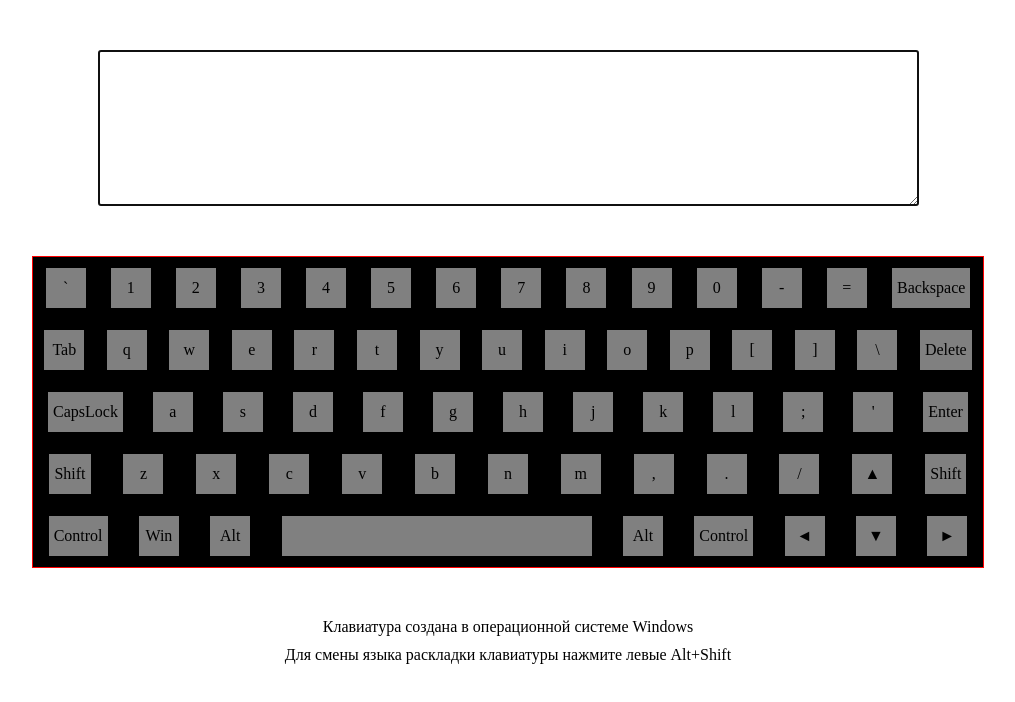
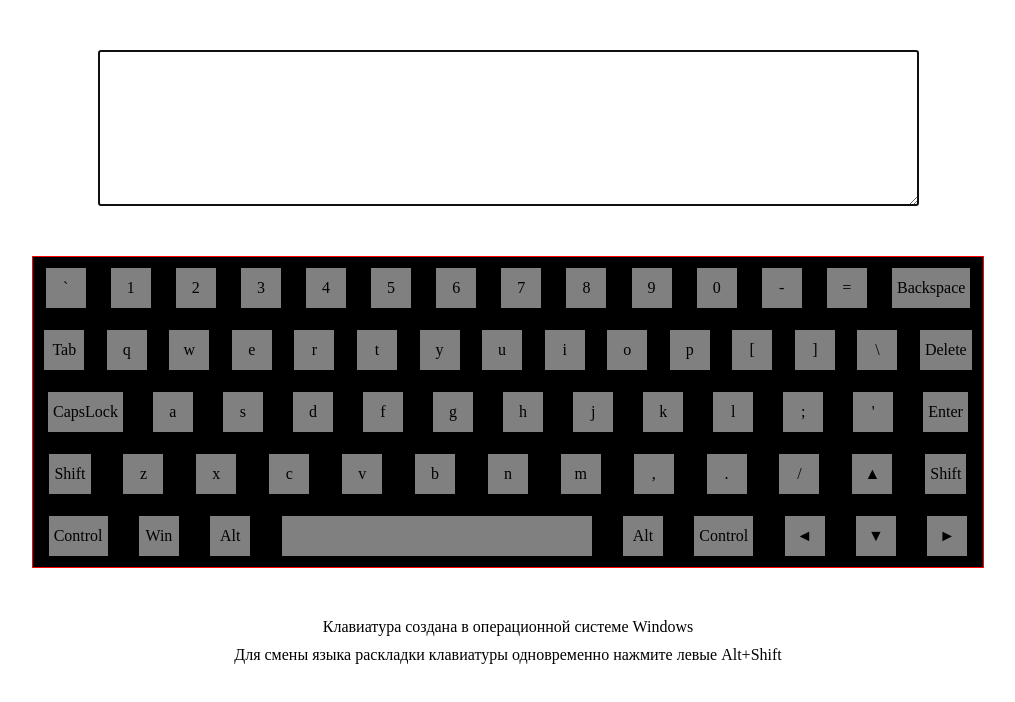
Before and after one commit to GruntovGD/virtual-keyboard, a website: page index.html in a window 1280 px wide. Shown: the whole page, without its empty margins (132-1147 px from the left). Drawn offline with Linux system fonts and the light colour scheme.

Commit message:
refactor: edit lang change text

```diff
--- a/code.js
+++ b/code.js
@@ -22,7 +22,7 @@ let langTitle = document.createElement('div');
 langTitle.className = 'text';
 let os = document.createElement('div');
 os.className = 'text';
-langTitle.textContent = 'Для смены языка раскладки клавиатуры нажмите левые Alt+Shift';
+langTitle.textContent = 'Для смены языка раскладки клавиатуры одновременно нажмите левые Alt+Shift';
 os.textContent = 'Клавиатура создана в операционной системе Windows';
 
 
```
Also changed, not shown: scss/style.scss (+8 -4 lines).
